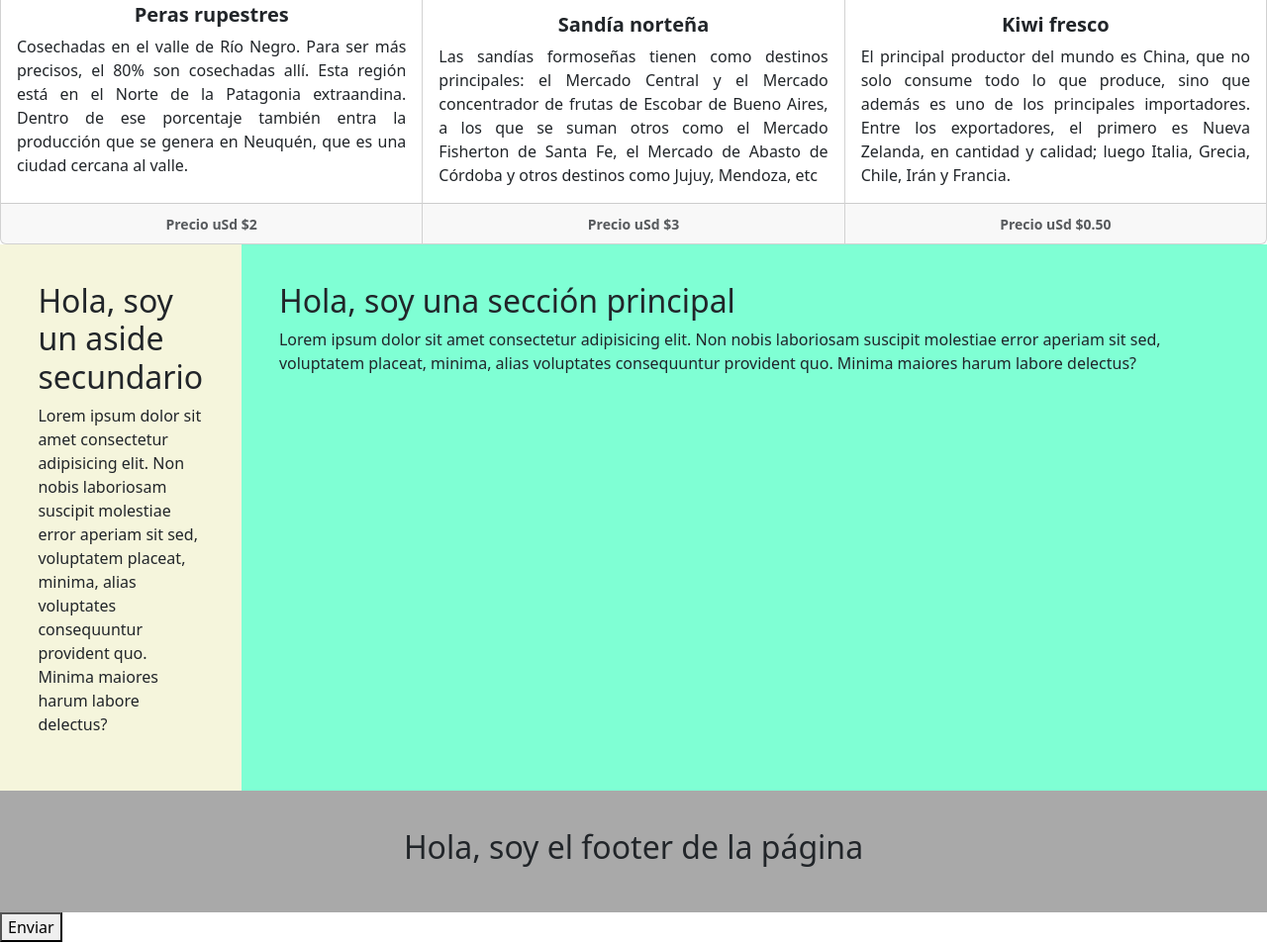
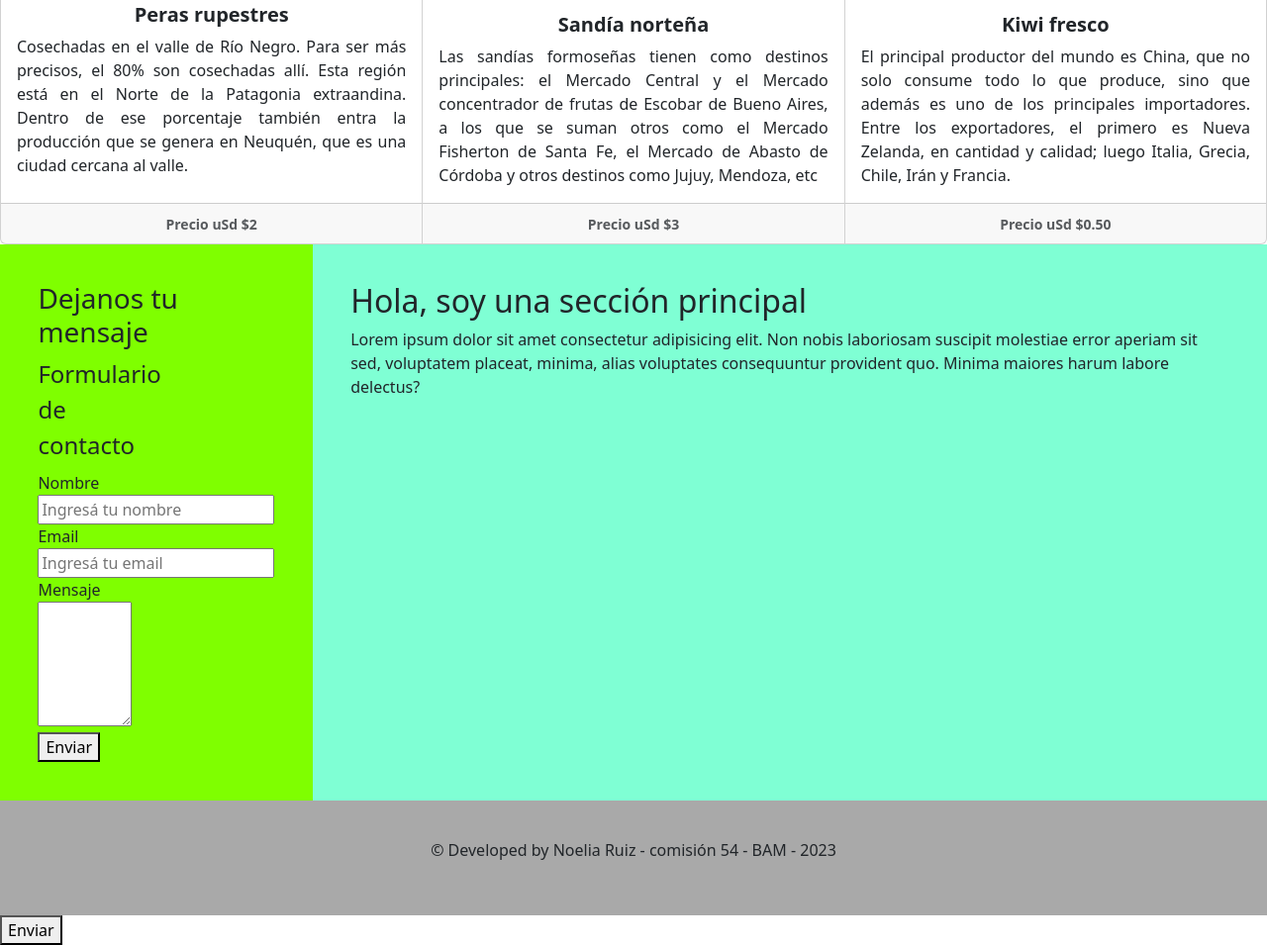
Before and after one commit to Ruiz-Noelia/Proyecto-Verduleria, a plain HTML site: page index.html in a window 1280 px wide. Shown: the part 612-1567 px from the top of the page at 99% size. Drawn offline with nearby package versions, Linux system fonts and the light colour scheme.

Commit message:
Añado formulario y modifico footer de mi proyecto

```diff
--- a/index.html
+++ b/index.html
@@ -72,13 +72,17 @@
 
     <div class="flex-contenedor">
       <aside>
-        <h2>Hola, soy un aside secundario</h2>
-        <p>
-          Lorem ipsum dolor sit amet consectetur adipisicing elit. Non nobis
-          laboriosam suscipit molestiae error aperiam sit sed, voluptatem
-          placeat, minima, alias voluptates consequuntur provident quo. Minima
-          maiores harum labore delectus?
-        </p>
+        <h3>Dejanos tu mensaje</h3>
+        <fieldset style="max-width: 20%;">
+          <legend>Formulario de contacto</legend>
+          <form action="https://formspree.io/f/xpzgyvra" method="post">
+              Nombre <input type="text" placeholder="Ingresá tu nombre" name="nombre" required>
+              <br>
+              Email <input type="email" placeholder="Ingresá tu email" name="email" required>
+              <br> Mensaje <br><textarea name="mensaje" cols="8" rows="5" required></textarea>
+             <button>Enviar</button>
+          </form>
+      </fieldset>
       </aside>
 
       <section>
@@ -92,7 +96,7 @@
       </section>
     </div>
     <footer id="contacto">
-      <h2>Hola, soy el footer de la página</h2>
+      <p>© Developed by Noelia Ruiz - comisión 54 - BAM - 2023</p>
     </footer>
 
       <!--Botón para capturar el evento del usuario-->
--- a/styles/style.css
+++ b/styles/style.css
@@ -54,6 +54,7 @@ aside{
     flex: 30px;
     background-color: beige;
     padding: 3%;
+    background-color:chartreuse;
 }
 
 section{
```
